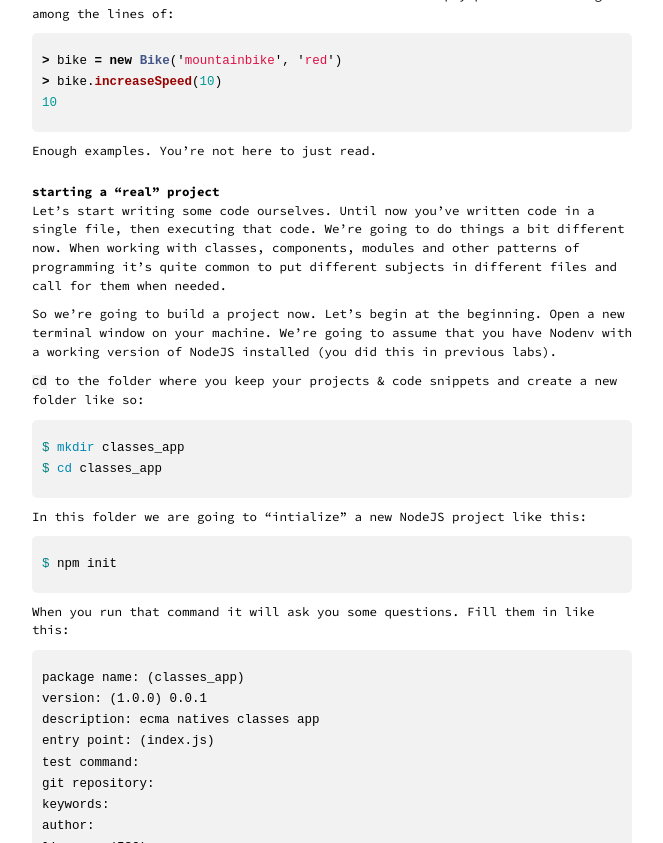
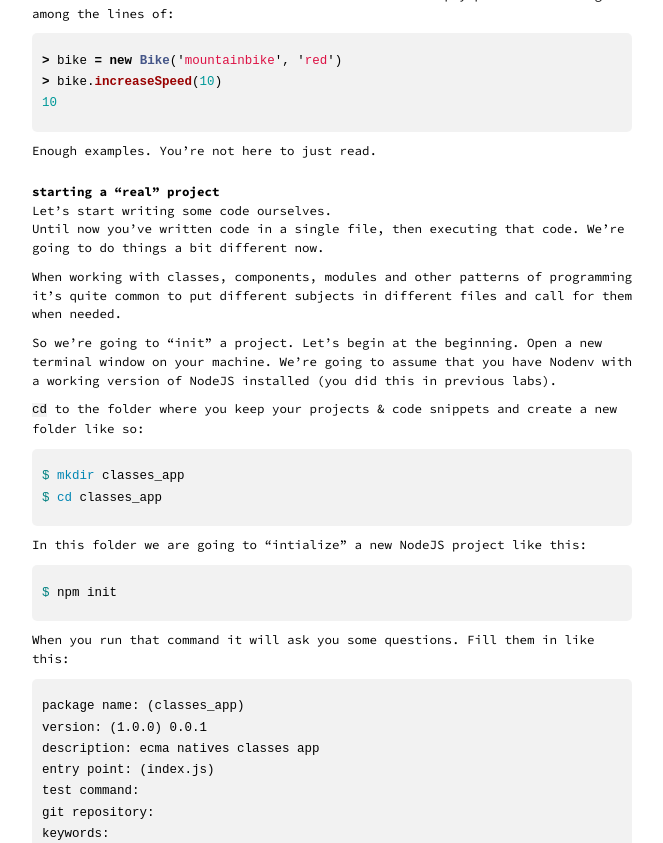
Before and after one commit to ecmanatives/ecmanatives.github.io, a Jekyll site: the page built from _posts/2019-08-23-lab-2.markdown, in a window 1280 px wide and 900 px high, scrolled down 1850 px, cut to the strip 57-900 px from the top of the window. Shown: the whole strip, without its empty margins (308-971 px from the left). Built offline with Jekyll 4.4.1, drawn with Linux system fonts in a browser that asks for light colours.

Commit message:
Clarification

```diff
--- a/_posts/2019-08-23-lab-2.markdown
+++ b/_posts/2019-08-23-lab-2.markdown
@@ -83,13 +83,15 @@ Enough examples. You're not here to just read.
 
 ## starting a "real" project
 
-Let's start writing some code ourselves. Until now you've written code in a
-single file, then executing that code. We're going to do things a bit different
-now. When working with classes, components, modules and other patterns of
+Let's start writing some code ourselves.
+Until now you've written code in a single file, then executing that code.
+We're going to do things a bit different now.
+
+When working with classes, components, modules and other patterns of
 programming it's quite common to put different subjects in different files and
 call for them when needed.
 
-So we're going to build a project now. Let's begin at the beginning.
+So we're going to "init" a project. Let's begin at the beginning.
 Open a new terminal window on your machine. We're going to assume that you have
 Nodenv with a working version of NodeJS installed (you did this in previous
 labs).
```
